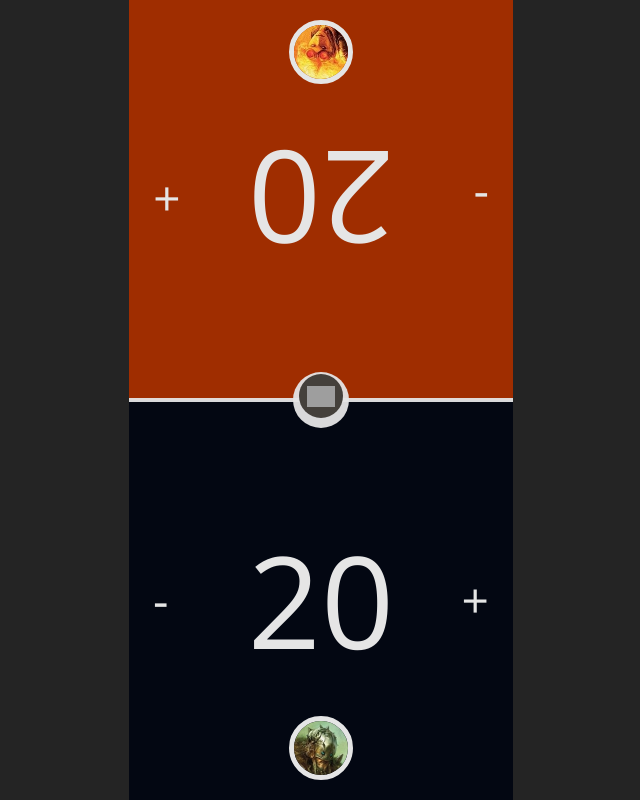
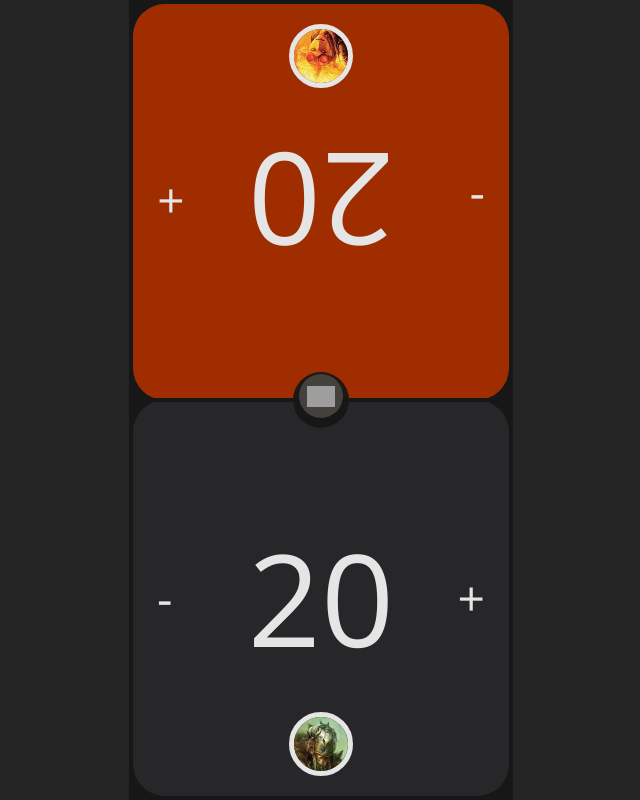
Before and after one commit to Esosek/mtg-life, a Svelte app: page / in a window 1280 px wide. Shown: the whole page, without its empty margins (319-959 px from the left). Built offline with nearby package versions, Linux system fonts and the light colour scheme; grey boxes are pictures that could not be loaded.

Commit message:
polished Counter look

```diff
--- a/src/App.svelte
+++ b/src/App.svelte
@@ -17,14 +17,14 @@
   }
 </script>
 
-<main class="relative max-w-sm text-center mx-auto h-lvh grid">
+<main class="relative max-w-sm text-center mx-auto h-lvh grid p-1 bg-neutral-900">
   <div class="rotate-180 grid">
     <Counter life={playerLives[0]} onIncrement={() => incrementLife(0)} onDecrement={() => decrementLife(0)} />
   </div>
   <Counter life={playerLives[1]} onIncrement={() => incrementLife(1)} onDecrement={() => decrementLife(1)} />
   <div class="absolute top-0 left-0 right-0 bottom-0 flex items-center justify-center pointer-events-none">
-    <div class="h-[0.3rem] bg-neutral-200/95 w-full"></div>
-    <div class="absolute size-14 flex justify-center items-center bg-neutral-200/95 rounded-full">
+    <div class="h-[0.3rem] bg-neutral-900 w-full"></div>
+    <div class="absolute size-14 flex justify-center items-center bg-neutral-900/95 rounded-full">
       <ResetBtn onClick={reset} />
     </div>
   </div>
--- a/src/lib/Avatar.svelte
+++ b/src/lib/Avatar.svelte
@@ -28,7 +28,7 @@
   {#if isPicking}
     <div
       transition:fly={{ duration: 250, y: 400 }}
-      class="absolute bottom-0 left-0 right-0 bg-neutral-800/95 rounded-t-2xl p-2 pt-8 z-10"
+      class="absolute bottom-0 left-0 right-0 bg-neutral-700/90 rounded-t-2xl p-2 pt-8 z-10"
     >
       <button
         onclick={togglePicking}
--- a/src/lib/Counter.svelte
+++ b/src/lib/Counter.svelte
@@ -49,7 +49,7 @@
 
 <div
   style={`background-color: ${selectedColor}`}
-  class={`${selectedColor === CounterThemes.White ? 'text-neutral-900' : 'text-neutral-200'} counter relative grid grid-cols-2 text-5xl `}
+  class={`${selectedColor === CounterThemes.White ? 'text-neutral-900' : 'text-neutral-200'} counter relative grid grid-cols-2 text-5xl rounded-4xl`}
 >
   <!-- Life -->
   <div class="absolute top-0 bottom-0 left-0 right-0 flex items-center justify-center text-9xl pointer-events-none">
--- a/src/lib/counter-themes.ts
+++ b/src/lib/counter-themes.ts
@@ -2,7 +2,7 @@ const CounterThemes = {
   Blue: 'oklch(50% 0.134 242.749)',
   Red: 'oklch(47% 0.157 37.304)',
   White: 'oklch(96.2% 0.059 95.617)',
-  Black: 'oklch(13% 0.028 261.692)',
+  Black: 'oklch(27.4% 0.006 286.033)',
   Green: 'oklch(44.8% 0.119 151.328)',
 }
 
```
